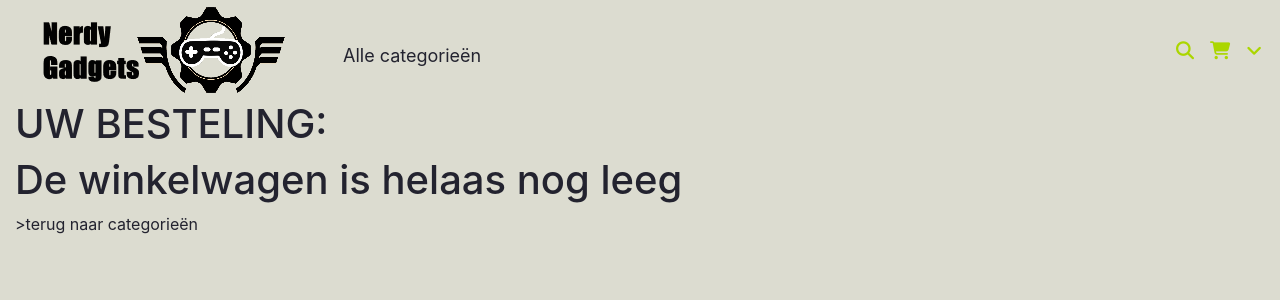
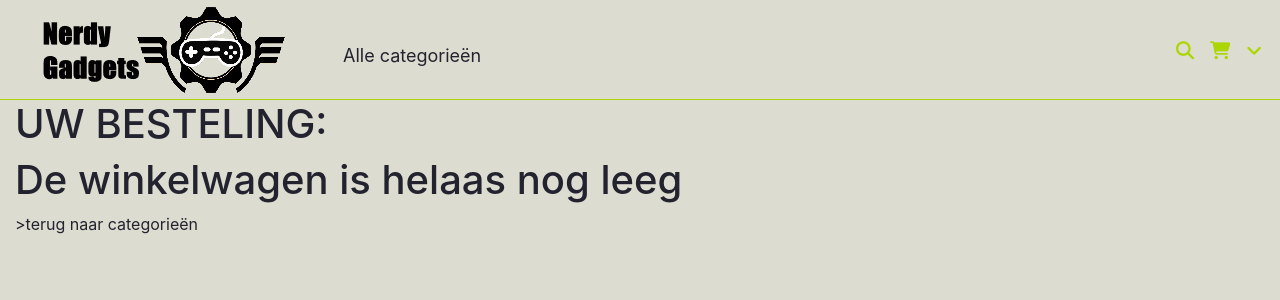
Before and after one commit to Ian-kowalski/nerdygadgets, a PHP site: page /Cart.php in a window 1280 px wide. Shown: the top 300 px of the page. Run offline with PHP 8.4, Linux system fonts and the light colour scheme; data that the repository does not hold is empty; some libraries are stand-ins or nearby versions; some web fonts are replaced.

Commit message:
i am going to bed

```diff
--- a/header.php
+++ b/header.php
@@ -5,9 +5,6 @@ include "database.php";
 
 
 $databaseConnection = connectToDatabase();
-
-$HeaderColor = "Header";
-$LogoColor = "LogoImage";
 
 ?>
 <!DOCTYPE html>
@@ -30,7 +27,7 @@ $LogoColor = "LogoImage";
 </head>
 <body>
 <div class="Background">
-    <div class="row" id="Header>">
+    <div class="row" id="Header">
         <div title="home page" class="col-2"><a href="./" id="LogoA">
                 <div id="LogoImage"></div>
             </a></div>
```
